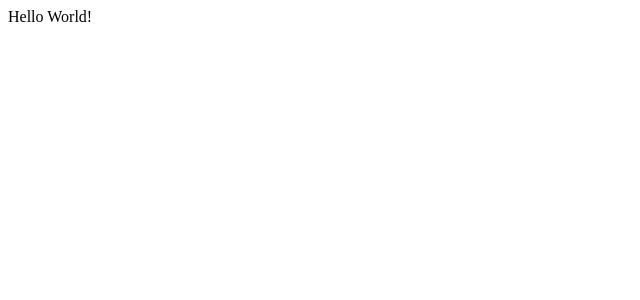
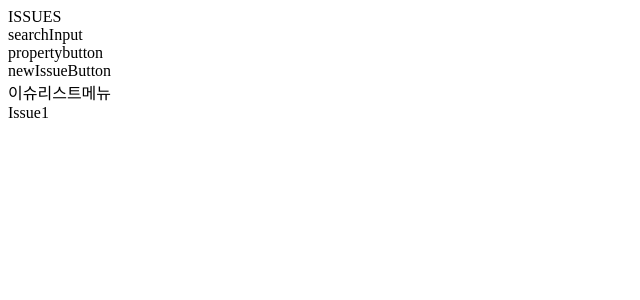
Before and after one commit to boostcamp-2020/IssueTracker-13, a React app in the folder frontend/: page / in a window 1280 px wide. Shown: the top 300 px of the page, without its empty margins (0-640 px from the left). Built offline with nearby package versions, Linux system fonts and the light colour scheme.

Commit message:
feat: IssueList 페이지 컴포넌트 구조 설정
UI 재활용할 수 있는 컴포넌트 단위 구성
React 함수형 컴포넌트 정의 사용

```diff
--- a/frontend/src/App.js
+++ b/frontend/src/App.js
@@ -1,8 +1,81 @@
 import React from 'react';
+
+
+const IssueListNav = () => {
+  return (
+    <div>
+      이슈리스트메뉴
+    </div>
+  )
+}
+
+const SearchInput = () => {
+  return (
+    <div>
+      searchInput
+    </div>
+  )
+}
+
+const PropertyButton = () => {
+  return (
+    <div>
+      propertybutton
+    </div>
+  )
+}
+
+const NewIssueButton = () => {
+  return (
+    <div>
+      newIssueButton
+    </div>
+  )
+}
+
+const SearchBar = () => {
+  return (
+    <div>
+      <SearchInput/>
+      <PropertyButton/>
+      <NewIssueButton/>
+    </div>
+  )
+}
+
+const IssueListItem = () => {
+  return (
+    <div>
+      Issue1
+    </div>
+  )
+}
+
+const IssueList = () => {
+  return (
+    <div>
+      <IssueListItem />
+    </div>
+  )
+}
+
+const IssueListPage = () => {
+  return (
+    <div>
+      <SearchBar />
+      <IssueListNav />
+      <IssueList />
+    </div>
+  );
+}
+
 
 const App = () => {
   return (
-    <div>Hello World!</div>
+    <div>
+      <header>ISSUES</header>
+      <IssueListPage/>
+    </div>
   )
 }
 
```
